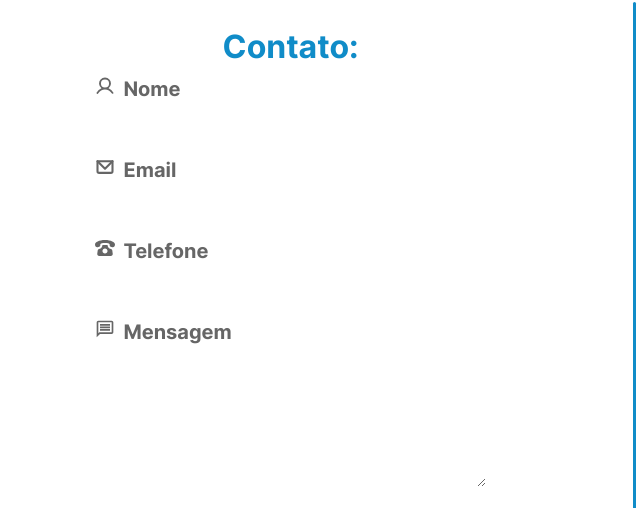
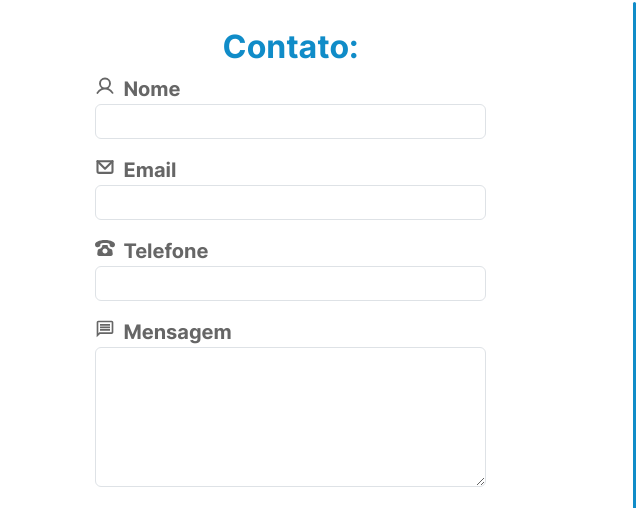
Before and after one commit to Thiagoolima/projeto_Interface_02, a plain HTML site: page pages/contato.html in a window 1280 px wide. Shown: the part 108-616 px from the top of the page, 7-647 px from the left. Drawn offline with nearby package versions, Linux system fonts and the light colour scheme.

Commit message:
adiconado borda inputs

```diff
--- a/css/contato.css
+++ b/css/contato.css
@@ -36,7 +36,7 @@ input {
 
 input,
 textarea {
-    border: none !important;
+    border: black solid;
     margin-bottom: 4%;
 }
 
```
